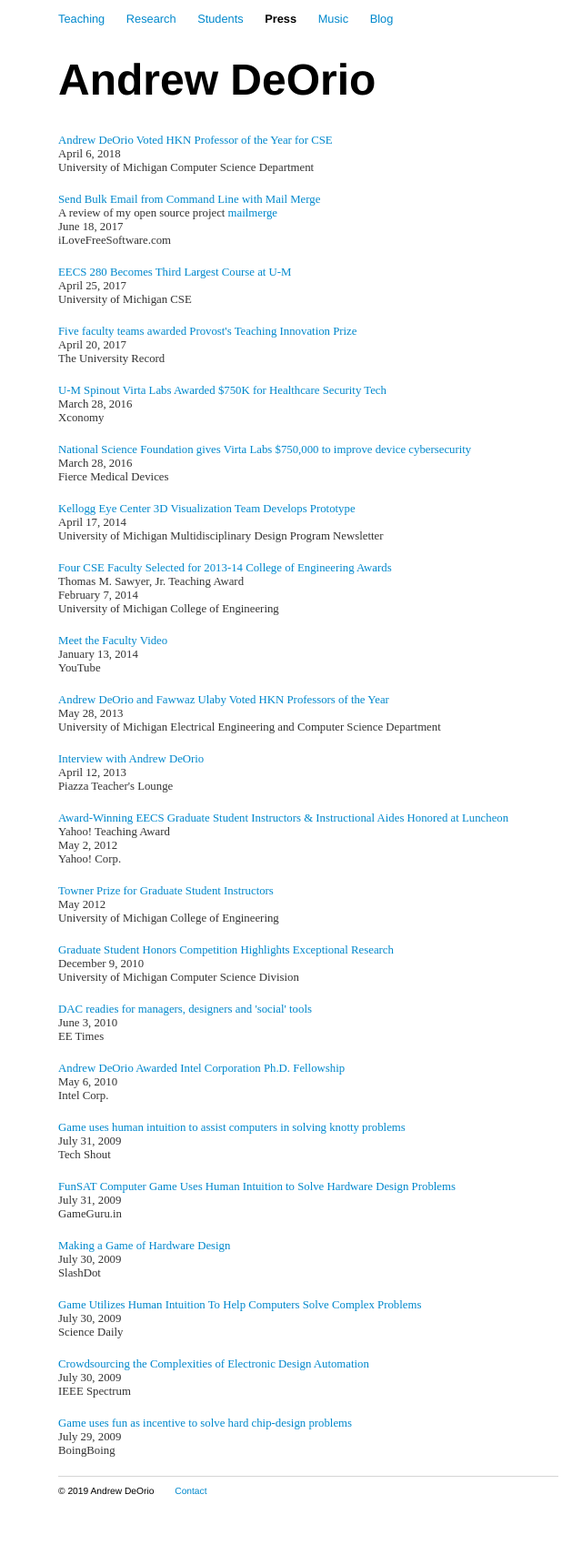
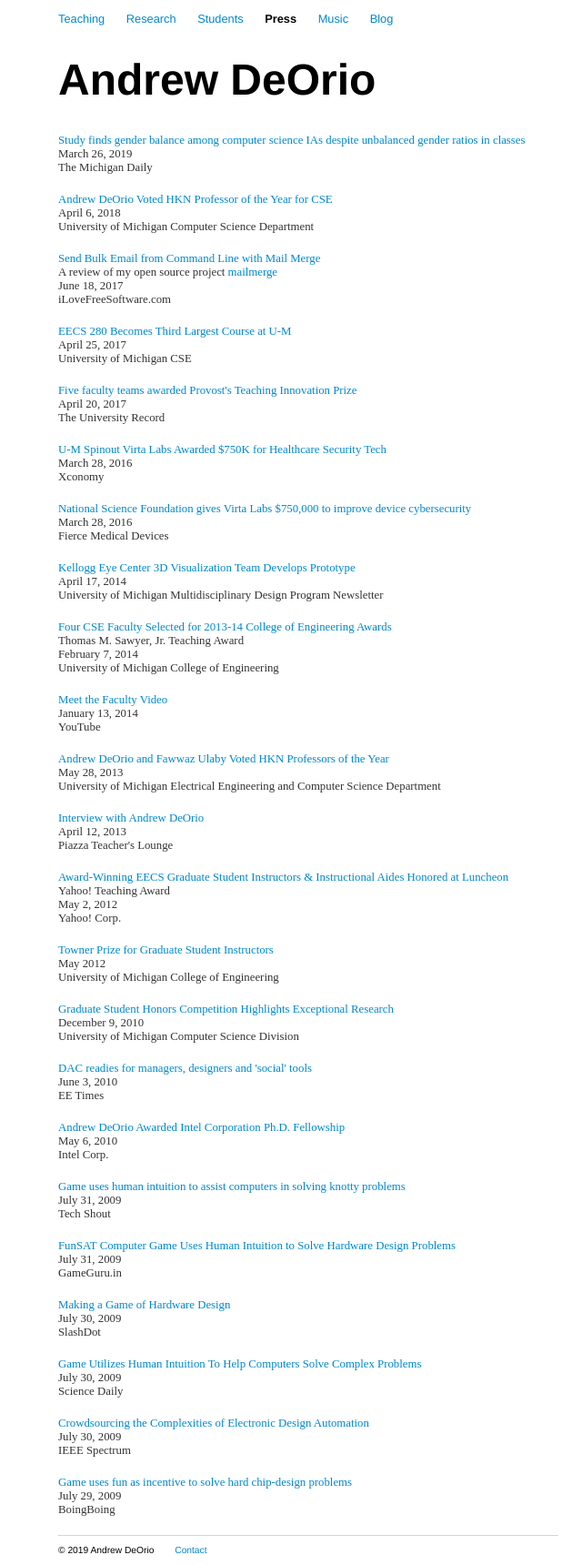
Before and after one commit to awdeorio/andrewdeorio.com, a Jekyll site: the page built from press/index.html, in a window 1280 px wide. Shown: the whole page at 91% size, without its empty margins (301-941 px from the left). Built offline with Jekyll 4.4.1, drawn with Linux system fonts in a browser that asks for light colours; nearby versions of some CDN libraries; before the commit the page ends 1655 px from its top, so only the background shows below that.

Commit message:
Update press

```diff
--- a/press/index.html
+++ b/press/index.html
@@ -2,6 +2,14 @@
 layout: default
 title: Press | Andrew DeOrio
 ---
+
+<div class="press">
+<a href="https://www.michigandaily.com/section/academics/study-finds-gender-balance-among-computer-science-tas-despite-unbalanced-gender" target="_blank">
+Study finds gender balance among computer science IAs despite unbalanced gender ratios in classes
+</a><br>
+March 26, 2019<br>
+The Michigan Daily
+</div>
 
 <div class="press">
 <a href="https://www.eecs.umich.edu/eecs/about/articles/2018/hkn-2018.html" target="_blank">
```
